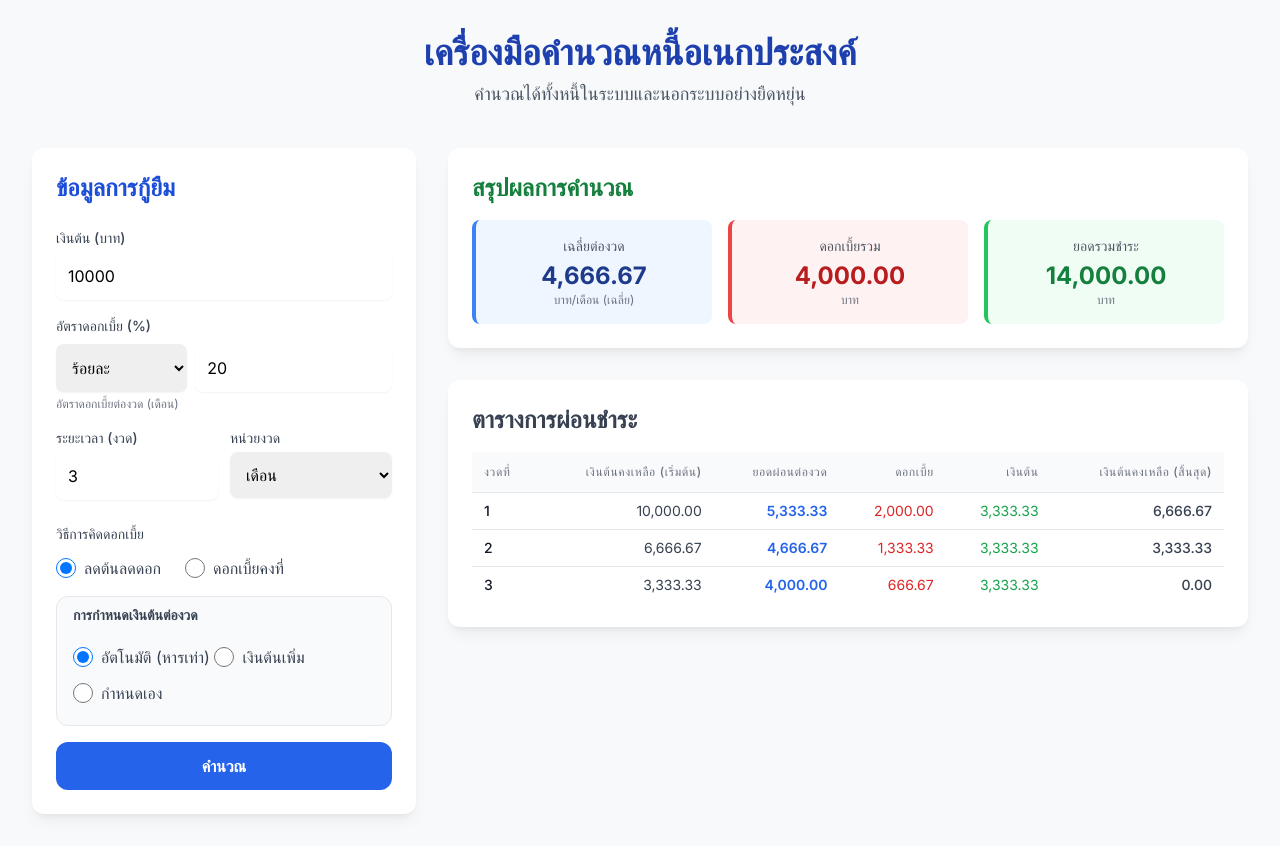
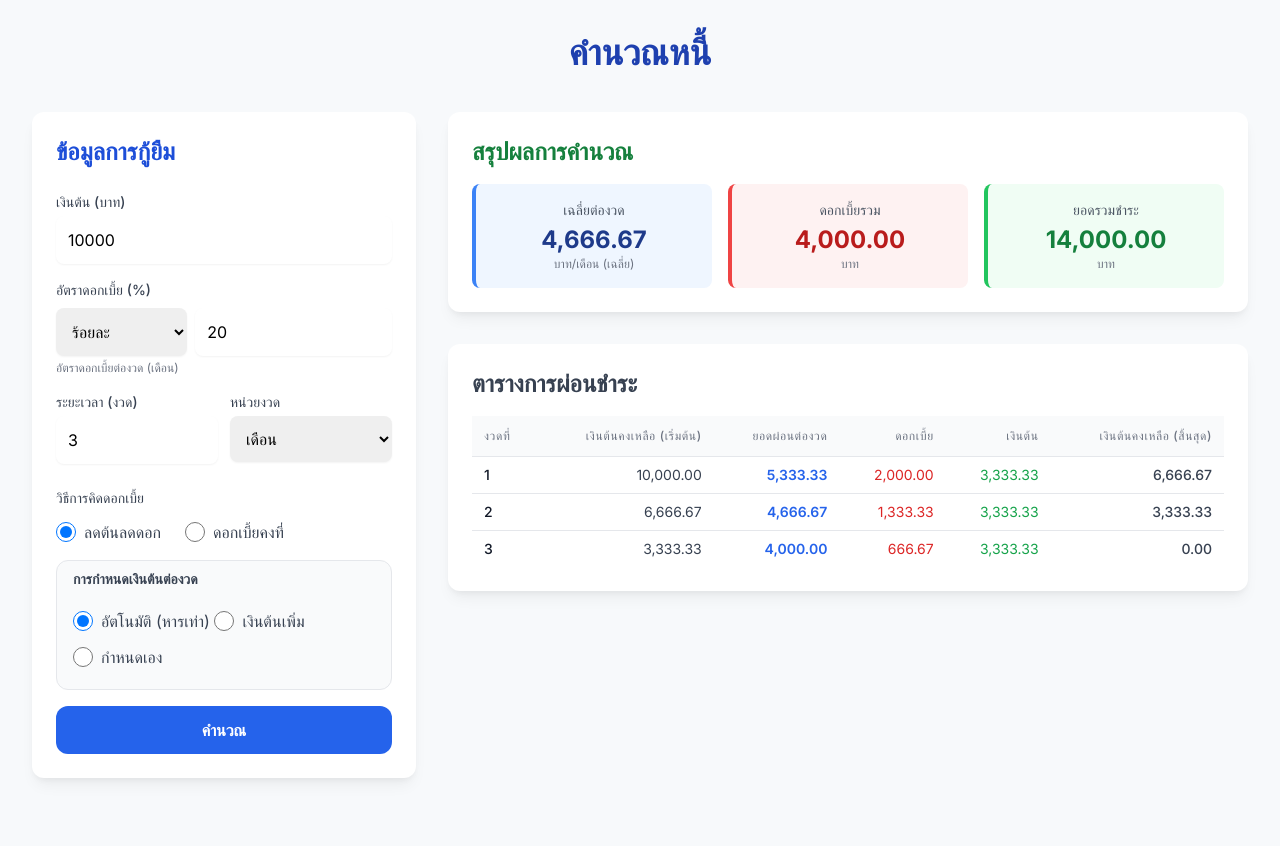
Before and after one commit to chakkapansrpw/debt_calculator, a plain HTML site: page index.html in a window 1280 px wide. After the commit the page ends 810 px from the top, so only its background shows below. Drawn offline with nearby package versions, Linux system fonts and the light colour scheme.

Commit message:
Update index.html

```diff
--- a/index.html
+++ b/index.html
@@ -32,8 +32,7 @@
 
     <div class="">
         <header class="text-center mb-10">
-            <h1 class="text-4xl font-extrabold text-blue-800 mb-2">เครื่องมือคำนวณหนี้อเนกประสงค์</h1>
-            <p class="text-lg text-gray-600">คำนวณได้ทั้งหนี้ในระบบและนอกระบบอย่างยืดหยุ่น</p>
+            <h1 class="text-4xl font-extrabold text-blue-800 mb-2">คำนวณหนี้</h1>
         </header>
 
         <main class="grid grid-cols-1 lg:grid-cols-3 gap-8">
```
